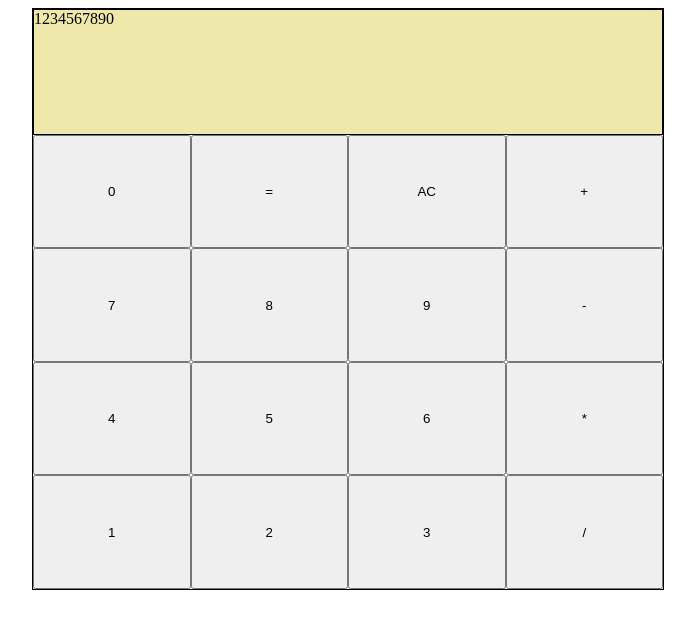
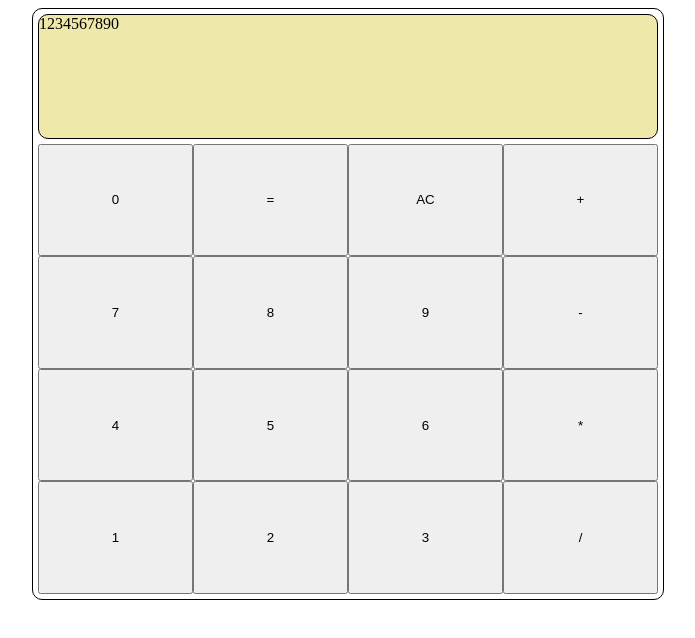
Before and after one commit to Justin-K-Ellis/odin-calculator, a plain HTML site: page index.html in a window 1280 px wide. Shown: the whole page, without its empty margins (292-987 px from the left). Drawn offline with Linux system fonts and the light colour scheme.

Commit message:
Fine adjustments to padding and margins

```diff
--- a/styles.css
+++ b/styles.css
@@ -9,13 +9,17 @@
     display: flex;
     flex-direction: column;
     border: 1px solid black;
+    border-radius: 10px;
+    padding: 5px;
 }
 
 .calc-display {
     display: flex;
     flex: 1;
     border: 1px solid black;
+    border-radius: 10px;
     background-color: palegoldenrod;
+    margin-bottom: 5px;
 }
 
 .buttons {
```
